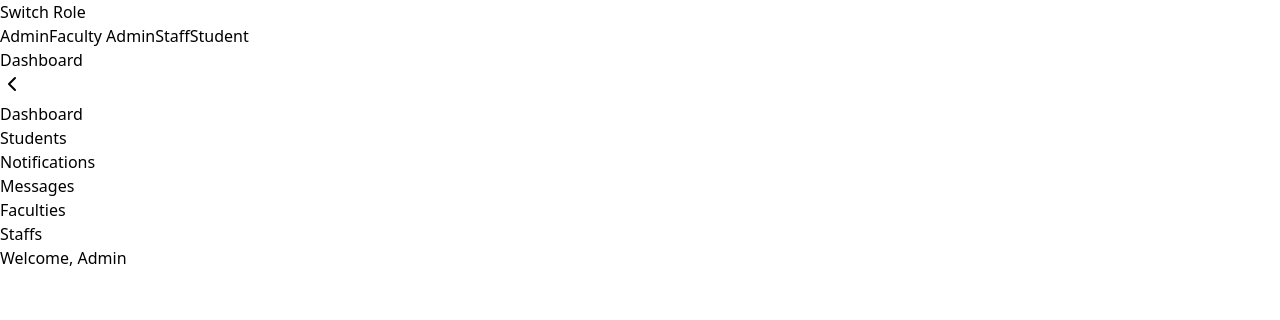
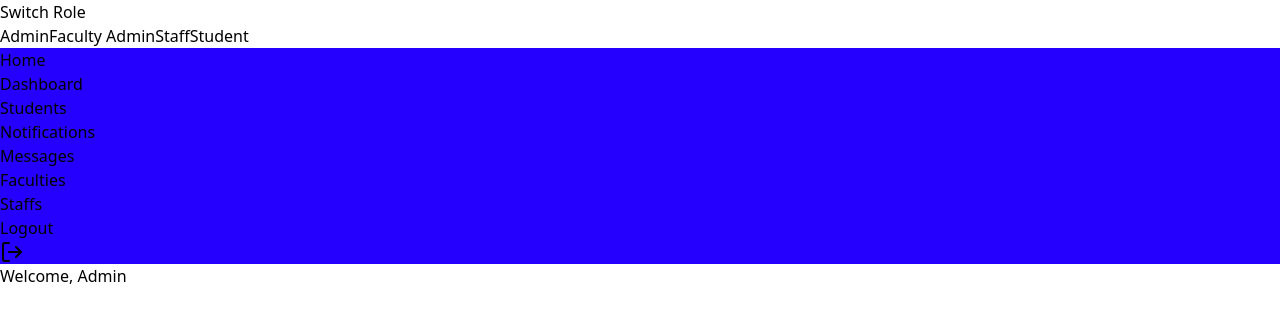
Before and after one commit to declantheedev/uniclear-frontend, a React (Vite) app: page / in a window 1280 px wide. Shown: the top 320 px of the page. Built offline with nearby package versions, Linux system fonts and the light colour scheme.

Commit message:
Redesigned the sidebar to fit the ui of the figma file

```diff
--- a/src/components/layout/Sidebar.jsx
+++ b/src/components/layout/Sidebar.jsx
@@ -1,70 +1,74 @@
 import React, { useState, useEffect } from 'react';
 import { NavLink } from 'react-router-dom';
-import { ChevronLeft, ChevronRight } from 'lucide-react';
+// import { ChevronLeft, ChevronRight, User, FileText, Check, MessageSquare, Plus, LogOut, X, Home } from 'lucide-react';
+import { LogOut, X} from 'lucide-react';
 import { useAuth } from '../../context/AuthContext';
 import { sidebarLinks } from '../../config/sidebarLinks';
 
-const Sidebar = () => {
-  const { role } = useAuth();
+
+const Icon = ({ children }) => (
+  <div className="w-8 h-8 flex items-center justify-center rounded-full bg-white/10 text-white">
+    {children}
+  </div>
+);
+
+const Sidebar = ({ onClose }) => {
+  const { role, logout } = useAuth();
   const links = sidebarLinks[role] || [];
 
-  const [collapsed, setCollapsed] = useState(() => {
-    try {
-      return localStorage.getItem('sidebarCollapsed') === 'true';
-    } catch (e) {
-      return false;
-    }
-  });
+  // const handleLogout = () => {
+  //   logout();
+  // };
 
-  useEffect(() => {
-    try {
-      localStorage.setItem('sidebarCollapsed', collapsed);
-    } catch (e) {
-      // ignore
-    }
-  }, [collapsed]);
-
-  const toggle = () => setCollapsed((s) => !s);
-
-  // When collapsed show only the toggle button centered vertically
-  if (collapsed) {
-    return (
-      <div className="w-12 bg-gray-800 text-white sticky top-0 min-h-screen flex items-start justify-center transition-all duration-200">
-        <div className="w-full flex justify-center pt-3">
-          <button onClick={toggle} aria-label="Expand sidebar" className="p-2 rounded-full bg-white/5 hover:bg-white/10 shadow-sm" title="Expand sidebar">
-            <ChevronRight className="w-4 h-4" />
+  return (
+    <aside
+      className="h-100 p-10 text-white flex flex-col justify-between"
+      style={{ backgroundColor: '#2600FF' }}
+      aria-label="Main sidebar"
+    >
+      {/* Mobile Close Button */}
+      {onClose && (
+        <div className="flex justify-end lg:hidden mb-4">
+          <button
+            onClick={onClose}
+            className="p-2 rounded-md hover:bg-white/10 focus:outline-none focus:ring-2 focus:ring-white/30"
+            aria-label="Close sidebar"
+          >
+            <X className="w-6 h-6" />
           </button>
         </div>
+      )}
+
+      <div>
+        <nav className="space-y-6">
+          {links.map((link) => (
+            <NavLink
+              key={link.path}
+              to={link.path}
+              end={link.path === '' || link.path === '/'}
+              className={({ isActive }) =>
+                `flex items-center gap-3 w-full ${isActive ? 'bg-white/20 rounded-md p-2' : ''}`
+              }
+            >
+              <Icon>
+                {link.icon}
+              </Icon>
+              <span className="text-lg">{link.label}</span>
+            </NavLink>
+          ))}
+        </nav>
       </div>
-    );
-  }
 
-  return (
-    <div className={`w-64 bg-gray-800 text-white sticky top-0 min-h-screen p-4 transition-all duration-200`}>
-      <div className="flex items-center justify-between mb-4">
-        <h2 className={`text-2xl font-bold`}>Dashboard</h2>
-        <button onClick={toggle} className="ml-2 p-1 rounded-full bg-white/5 hover:bg-white/10 shadow-sm" title="Collapse sidebar">
-          <ChevronLeft className="w-4 h-4" />
+      <div className="mt-8">
+        <button
+          // onClick={handleLogout}
+          className="flex items-center gap-3 text-sm opacity-90 bg-transparent border-none text-white cursor-pointer"
+        >
+          <span>Logout</span>
+          <LogOut className="w-4 h-4 ml-2" />
         </button>
       </div>
-      <nav>
-        <ul className="space-y-2">
-          {links.map((link) => (
-            <li key={link.path}>
-              <NavLink
-                to={link.path}
-                title={link.label}
-                className={({ isActive }) =>
-                  `flex items-center py-2 px-4 rounded transition duration-200 ${isActive ? 'bg-gray-700' : 'hover:bg-gray-700'}`
-                }
-              >
-                {link.label}
-              </NavLink>
-            </li>
-          ))}
-        </ul>
-      </nav>
-    </div>
+    </aside>
   );
 };
 
--- a/src/config/sidebarLinks.js
+++ b/src/config/sidebarLinks.js
@@ -1,6 +1,6 @@
 export const sidebarLinks = {
   admin: [
-    { path: '/admin/dashboard', label: 'Dashboard' },
+    { path: '/admin/dashboard', label: 'Dashboard', icon: 'Home' },
     { path: '/admin/students', label: 'Students' },
     { path: '/admin/notifications', label: 'Notifications' },
     { path: '/admin/messages', label: 'Messages' },
```
